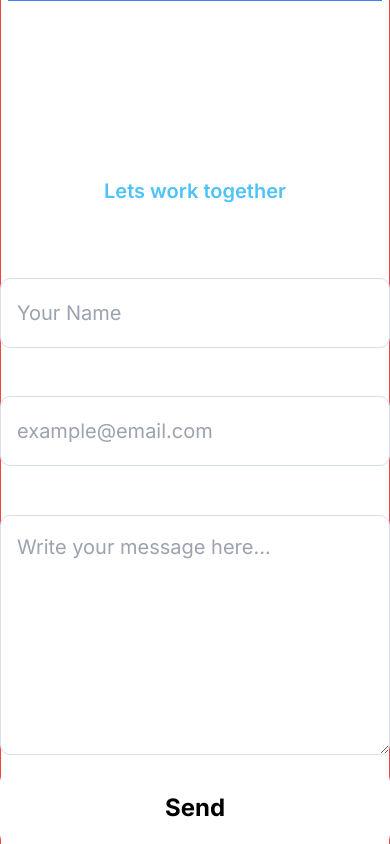
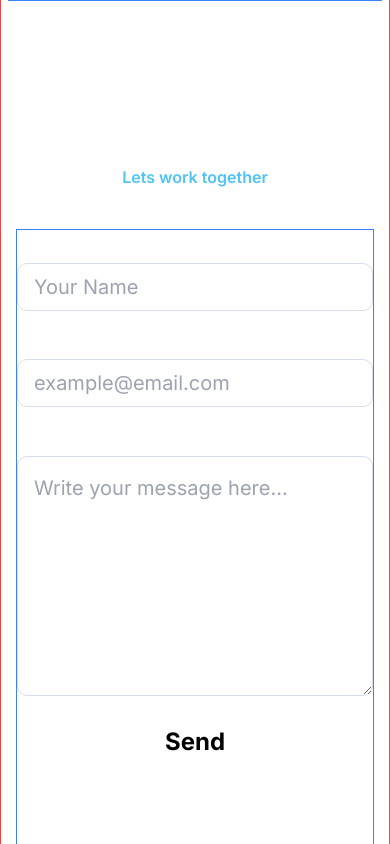
Before and after one commit to EyosiSol/myportfolio, a Next.js app: page / in a window 390 px wide. Shown: the part 3880-4724 px from the top of the page. Built offline with nearby package versions, Linux system fonts and the light colour scheme.

Commit message:
feature: make form section responsive

```diff
--- a/src/app/components/getIntouch.tsx
+++ b/src/app/components/getIntouch.tsx
@@ -72,18 +72,18 @@ export default function GetIntouch() {
 
   return (
     <div
-      className={`w-dvw md:w-[700px] h-[861px] flex-col justify-start items-center gap-10 inline-flex ${inter.className} mt-20` }
+      className={`w-dvw px-4 md:w-[700px] h-fit md:h-[861px] flex-col justify-start items-center gap-10 inline-flex ${inter.className} mt-20`}
     >
       <div className="flex flex-col gap-2">
-        <div className="self-stretch text-center text-white text-5xl font-extrabold">
+        <div className="self-stretch text-center text-white text-3xl md:text-5xl font-extrabold">
           Get In Touch
         </div>
-        <div className="self-stretch text-center text-[#4fc3f7] text-xl font-semibold">
+        <div className="self-stretch text-center text-[#4fc3f7] md:text-xl font-semibold">
           Lets work together
         </div>
       </div>
       <form
-        className="w-full h-[710px] flex-col justify-start items-start gap-4 flex"
+        className="w-full h-[710px] border border-blue-500 flex-col justify-start items-start gap-4 flex"
         onSubmit={handleSubmit}
       >
         <div className="flex flex-col gap-4 w-full md:grid md:grid-cols-5 md:w-full">
@@ -100,7 +100,7 @@ export default function GetIntouch() {
               placeholder="Your Name"
               value={formData.name}
               onChange={handleChange}
-              className="w-full h-[70px] rounded-[10px] border border-[#d6ddec] px-4 text-[#8987a1] text-xl font-normal leading-[30px] bg-transparent"
+              className="w-full h-12 md:h-[70px] rounded-[10px] border border-[#d6ddec] px-4 text-[#8987a1] text-xl font-normal leading-[30px] bg-transparent"
               required
             />
           </div>
@@ -117,7 +117,7 @@ export default function GetIntouch() {
               placeholder="example@email.com"
               value={formData.email}
               onChange={handleChange}
-              className="w-full h-[70px] rounded-[10px] border border-[#d6ddec] px-4 text-[#8987a1] text-xl font-normal leading-[30px] bg-transparent"
+              className="w-full h-12 md:h-[70px] rounded-[10px] border border-[#d6ddec] px-4 text-[#8987a1] text-xl font-normal leading-[30px] bg-transparent"
               required
             />
           </div>
@@ -134,18 +134,20 @@ export default function GetIntouch() {
             placeholder="Write your message here..."
             value={formData.message}
             onChange={handleChange}
-            className="w-full min-h-[240px] h-auto rounded-[10px] border border-[#d6ddec] px-4 py-4 text-[#8987a1] text-xl font-normal leading-[30px] bg-transparent"
+            className="w-full h-60 md:min-h-[240px] md:h-auto rounded-[10px] border border-[#d6ddec] px-4 py-4 text-[#8987a1] text-xl font-normal leading-[30px] bg-transparent"
             required
           />
         </div>
-        <button
-          type="submit"
-          className="w-full py-[19px] text-center text-black text-2xl font-bold leading-normal bg-white rounded-[10px] justify-center items-center inline-flex overflow-hidden"
-        >
-          Send
-        </button>
+        <div className="w-full px-28 md:w-full">
+          <button
+            type="submit"
+            className="w-full py-3 md:py-[19px] text-center text-black text-2xl font-bold leading-normal bg-white rounded-[10px] justify-center items-center inline-flex overflow-hidden"
+          >
+            Send
+          </button>
+        </div>
+        <div className=" w-full flex items-center justify-center">{status && <h3>{status}</h3>}</div>
       </form>
-      {status && <h4>{status}</h4>}
     </div>
   );
 }
```
